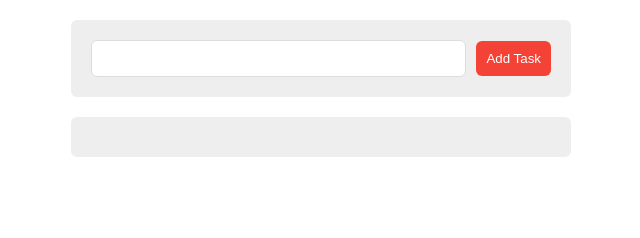
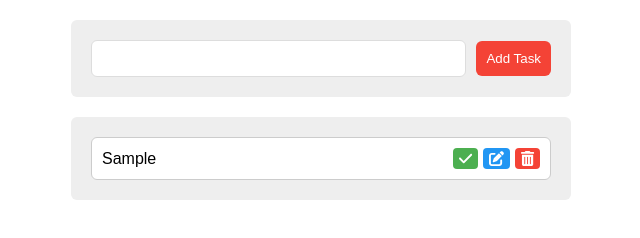
Before and after one commit to AbdelrhmanEssam74/Todo-JS, a plain HTML site: page index.html in a window 1280 px wide. Both pictures are taken after typing "Sample" into the empty fields and a click on the input "Add Task". Shown: the whole page, without its empty margins (319-959 px from the left). Drawn offline with Linux system fonts and the light colour scheme.

Commit message:
Add task actions with icons and improve task styling
Integrated Font Awesome for task action icons and enhanced task UI with delete, done, and edit buttons. Refactored JavaScript to dynamically generate task elements and handle actions efficiently. Updated CSS for better styling and hover effects on task action buttons.

```diff
--- a/assets/css/style.css
+++ b/assets/css/style.css
@@ -61,12 +61,34 @@ body {
 .tasks .task.done {
     opacity: 0.5;
 }
+.task .span-container{
+    display: flex;
+    align-items: center;
+    gap: 5px;
+}
 .tasks .task span {
     font-weight: bold;
-    font-size: 10px;
-    background-color: red;
+    font-size: 15px;
     color: white;
     padding: 2px 6px;
     border-radius: 4px;
     cursor: pointer;
 }
+.task span.delete {
+    background-color: #f44336;
+}
+.task span.delete:hover {
+    background-color: #d32f2f;
+}
+.task span.done {
+    background-color: #4caf50;
+}
+.task span.done:hover {
+    background-color: #388e3c;
+}
+.task span.edit {
+    background-color: #2196F3;
+}
+.task span.edit:hover {
+    background-color: #1976D2;
+}
--- a/assets/js/script.js
+++ b/assets/js/script.js
@@ -2,7 +2,7 @@
 //? create add func
 const input = document.querySelector(".input")
 const addBtn = document.querySelector(".add")
-const tasks = document.querySelector(".tasks")
+const tasksContainer = document.querySelector(".tasks")
 
 // arr to store tasks
 let tasksArr = []
@@ -22,4 +22,45 @@ function addTask(task) {
         completed: false
     }
     tasksArr.push(taskData)
+    addTaskElement(tasksArr)
 }
+
+// add task element
+function addTaskElement(taskArray) {
+    tasksContainer.innerHTML = ""
+
+    tasksArr.forEach((task) => {
+        // create task element
+        const taskElement = document.createElement("div")
+        taskElement.className = "task"
+        taskElement.setAttribute("data-id", task.id)
+        taskElement.appendChild(document.createTextNode(task.text))
+        // create delete button
+        const spanContainer = document.createElement("div")
+        spanContainer.className = "span-container"
+        const deleSpan = document.createElement("span")
+        let deleteIcon = document.createElement("i")
+        deleSpan.className = "delete"
+        deleteIcon.className = "fa-solid fa-trash-can"
+        deleSpan.appendChild(deleteIcon)
+        //create a done button
+        const doneSpan = document.createElement("span")
+        doneSpan.className = "done"
+        let doneIcon = document.createElement("i")
+        doneIcon.className = "fa-solid fa-check"
+        doneSpan.appendChild(doneIcon)
+        // create edit button
+        const editSpan = document.createElement("span")
+        editSpan.className = "edit"
+        let editIcon = document.createElement("i")
+        editIcon.className = "fa-solid fa-pen-to-square"
+        editSpan.appendChild(editIcon)
+        // append children
+        spanContainer.appendChild(doneSpan)
+        spanContainer.appendChild(editSpan)
+        spanContainer.appendChild(deleSpan)
+        taskElement.appendChild(spanContainer)
+        tasksContainer.appendChild(taskElement)
+    })
+
+}
--- a/index.html
+++ b/index.html
@@ -6,18 +6,26 @@
           content="width=device-width, user-scalable=no, initial-scale=1.0, maximum-scale=1.0, minimum-scale=1.0">
     <meta http-equiv="X-UA-Compatible" content="ie=edge">
     <link rel="stylesheet" href="assets/css/style.css">
+    <!--font awesome-->
+    <link rel="stylesheet" href="https://cdnjs.cloudflare.com/ajax/libs/font-awesome/6.7.2/css/all.min.css"
+          integrity="sha512-Evv84Mr4kqVGRNSgIGL/F/aIDqQb7xQ2vcrdIwxfjThSH8CSR7PBEakCr51Ck+w+/U6swU2Im1vVX0SVk9ABhg=="
+          crossorigin="anonymous" referrerpolicy="no-referrer"/>
     <title>Todo</title>
 </head>
 <body>
 
 <div class="container">
     <div class="form">
-        <input type="text" class="input" />
-        <input type="submit" class="add" value="Add Task" />
+        <input type="text" class="input"/>
+        <input type="submit" class="add" value="Add Task"/>
     </div>
     <div class="tasks"></div>
 </div>
 
-    <script src="assets/js/script.js"></script>
+<script src="assets/js/script.js"></script>
+<!--font awesome-->
+<script src="https://cdnjs.cloudflare.com/ajax/libs/font-awesome/6.7.2/js/all.min.js"
+        integrity="sha512-b+nQTCdtTBIRIbraqNEwsjB6UvL3UEMkXnhzd8awtCYh0Kcsjl9uEgwVFVbhoj3uu1DO1ZMacNvLoyJJiNfcvg=="
+        crossorigin="anonymous" referrerpolicy="no-referrer"></script>
 </body>
 </html>
```
